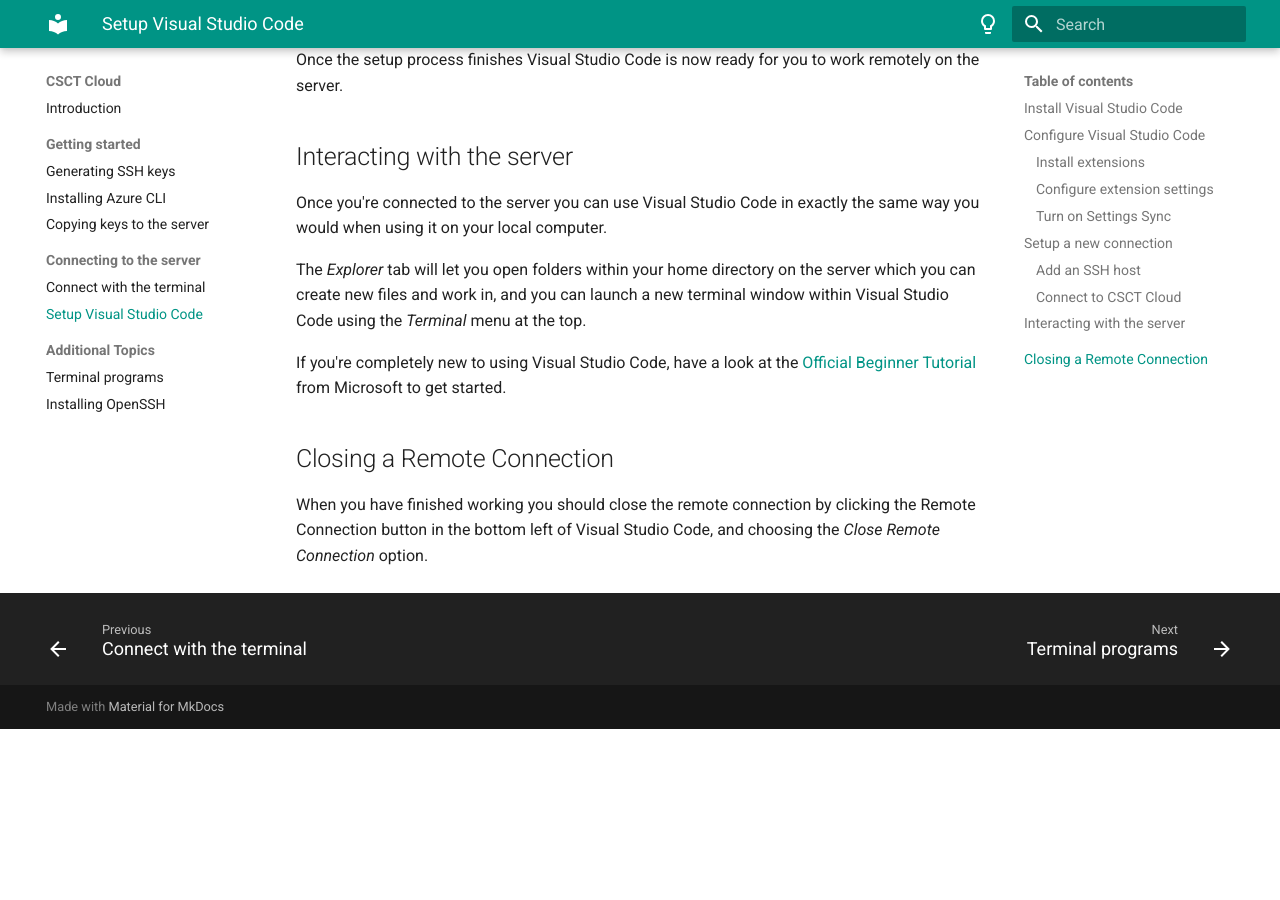
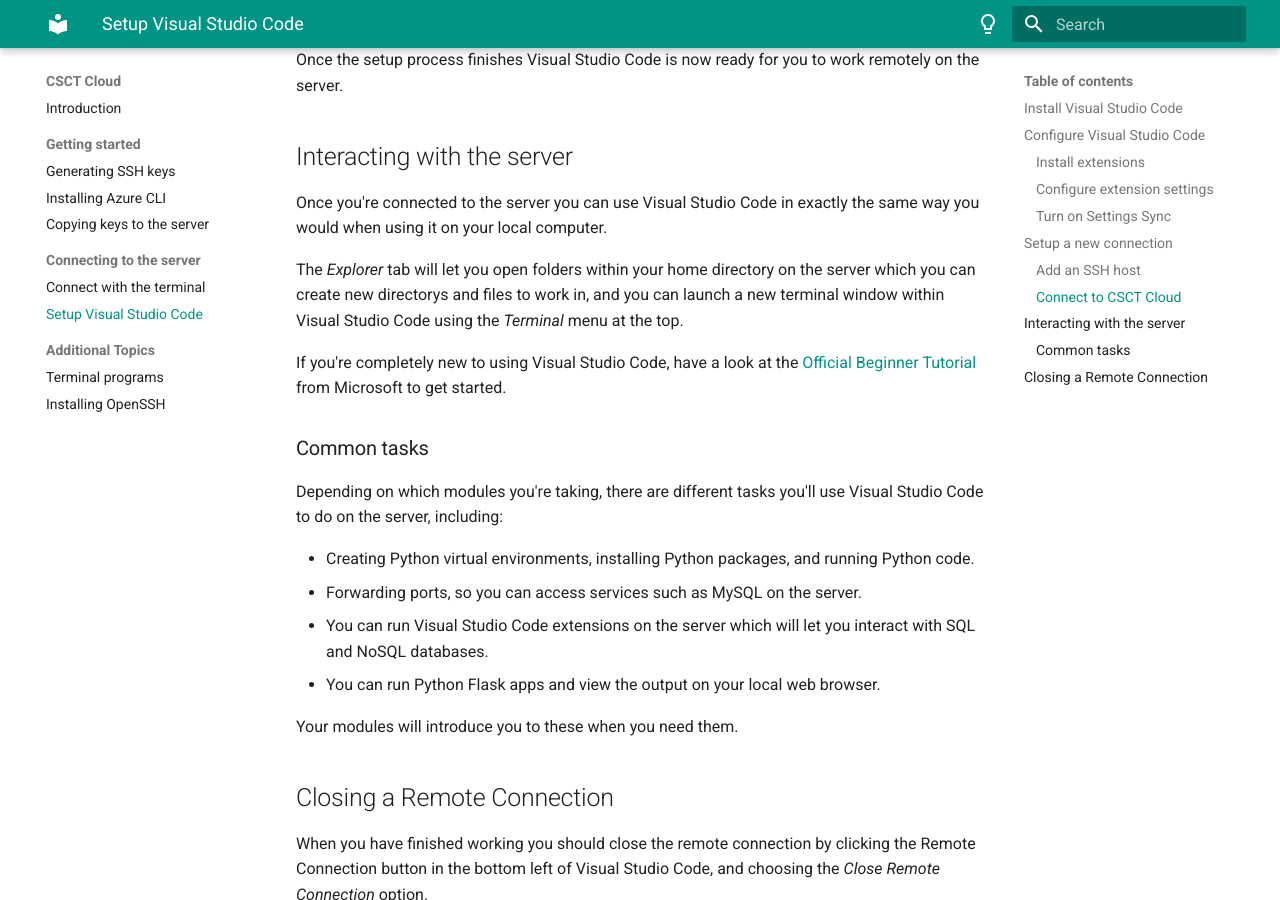
Before and after one commit to csctcloud/connect, an MkDocs documentation site: the page built from documentation/docs/connecting/vscode.md, in a window 1280 px wide and 900 px high, scrolled down 5478 px. Built offline with MkDocs 1.6.1 and Material for MkDocs 9.7.7, drawn with Linux system fonts in a browser that asks for light colours; before the commit the page ends 6207 px from its top, so only the background shows below that; some of the changed text lies outside the part shown.

Commit message:
expand interacting with server section; move settings sync image to correct place

```diff
--- a/documentation/docs/connecting/vscode.md
+++ b/documentation/docs/connecting/vscode.md
@@ -47,20 +47,20 @@
     ![SSH Config File setting](../images/onedrive-ssh-config.png)
 
 ### Turn on Settings Sync
-Visual Studio Code can syncronise all the settings and extensions you setup using *Settings Sync*. You don't need to use this if you're using your own personal computer, but you will need to set this up if using UWE lab computers.
+Visual Studio Code can syncronise all the settings and extensions you setup across different computers, using *Settings Sync*. You don't need to use this if you're only going to be using your own personal computer, but you will need to set this up if using UWE lab computers.
 
 In the bottom-left corner of Visual Studio Code click the profile icon (an outline of a head) and select *Sign in to Sync Settings*.
 
+![Sign in to sync settings](../images/sync-settings.png)
+
 Choose *Sign in with Microsoft*, this will open up an account login window. Choose your UWE account (or enter your UWE email address) and password. Once logged in you can close the browser window.
-
-![Sign in to sync settings](../images/sync-settings.png)
 
 If you are asked which settings you want to sync, make sure you select the *Settings* and *Extensions* options; you might want to select more, but these are the minimum needed.
 
 ![Select which settings to sync](../images/configure-sync.png)
 
 !!! tip "UWE lab computers"
-    You will need to turn on Settings Sync every time you use Visual Studio Code on a new lab computer, so that it's setup to use the SSH configuration file stored on OneDrive.
+    You will need to sign in to Settings Sync every time you use Visual Studio Code on a new lab computer, so that it's setup to use your SSH configuration file and keys stored on OneDrive.
 
 ## Setup a new connection
 We can now setup the Remote Connection extension to connect to CSCT Cloud. Start by clicking the Remote Connection button in the bottom left corner of Visual Studio Code: ![Remote connection button](../images/remote-connection-button.png)
@@ -129,11 +129,19 @@
 ## Interacting with the server
 Once you're connected to the server you can use Visual Studio Code in exactly the same way you would when using it on your local computer.
 
-The *Explorer* tab will let you open folders within your home directory on the server which you can create new files and work in, and you can launch a new terminal window within Visual Studio Code using the *Terminal* menu at the top.
+The *Explorer* tab will let you open folders within your home directory on the server which you can create new directorys and files to work in, and you can launch a new terminal window within Visual Studio Code using the *Terminal* menu at the top.
 
 If you're completely new to using Visual Studio Code, have a look at the [Official Beginner Tutorial](https://www.youtube.com/watch?v=B-s71n0dHUk){:target="_blank"} from Microsoft to get started.
 
-###
+### Common tasks
+Depending on which modules you're taking, there are different tasks you'll use Visual Studio Code to do on the server, including:
+
+* Creating Python virtual environments, installing Python packages, and running Python code.
+* Forwarding ports, so you can access services such as MySQL on the server.
+* You can run Visual Studio Code extensions on the server which will let you interact with SQL and NoSQL databases.
+* You can run Python Flask apps and view the output on your local web browser.
+
+Your modules will introduce you to these when you need them.
 
 ## Closing a Remote Connection
 When you have finished working you should close the remote connection by clicking the Remote Connection button in the bottom left of Visual Studio Code, and choosing the *Close Remote Connection* option.
```
Also changed, not shown: other parts of documentation/docs/connecting/vscode.md (+1 -1 lines).
